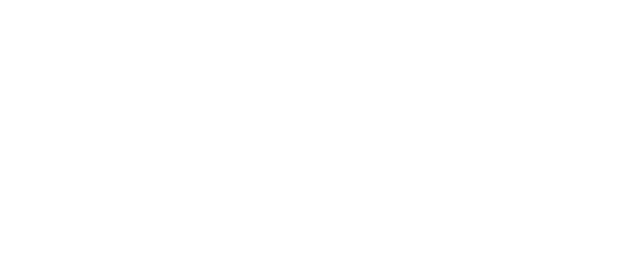
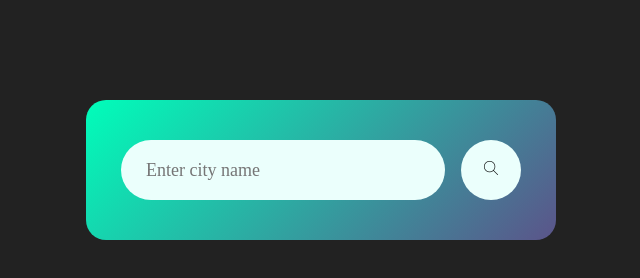
Before and after one commit to Kylan-Thurairajah/weatherJS, a plain HTML site: page index.html in a window 1280 px wide. Shown: the whole page, without its empty margins (319-959 px from the left). Drawn offline with Linux system fonts and the light colour scheme.

Commit message:
search bar complete

```diff
--- a/index.html
+++ b/index.html
@@ -3,9 +3,15 @@
 <head>
     <meta charset="UTF-8">
     <meta name="viewport" content="width=device-width, initial-scale=1.0">
-    <title>Document</title>
+    <link rel="stylesheet" href="style.css">
+    <title>Weather</title>
 </head>
 <body>
-
+    <div class = 'card'>
+        <div class = 'search'>
+            <input type="text" placeholder="Enter city name" spellcheck="false">
+            <button><img src="images/search.png" alt=""></button>
+        </div>
+    </div>
 </body>
 </html>
--- a/style.css
+++ b/style.css
@@ -4,3 +4,51 @@
     font-family: 'Poppins', 'sans-serif';
     box-sizing: border-box;
 }
+body {
+    background: #222;
+}
+
+.card {
+    width: 90%;
+    max-width: 470px;
+    background: linear-gradient(135deg, #00feba, #5b548a);
+    color: #fff;
+    margin: 100px auto 0;
+    border-radius: 20px;
+    padding: 40px 35px;
+    text-align: center;
+}
+
+.search {
+    width: 100%;
+    display: flex;
+    align-items: center;
+    justify-content: space-between;
+}
+
+.search input {
+    border: 0;
+    outline: 0;
+    background: #ebfffc;
+    color: #555;
+    padding: 10px 25px;
+    height: 60px;
+    border-radius: 30px;
+    flex: 1;
+    margin-right: 16px;
+    font-size: 18px;
+}
+
+.search button {
+    border: 0;
+    outline: 0;
+    background: #ebfffc;
+    border-radius: 50%;
+    width: 60px;
+    height: 60px;
+    cursor: pointer;
+}
+
+.search button img {
+    width: 16px;
+}
```
Also changed, not shown: images/search.png (added).
